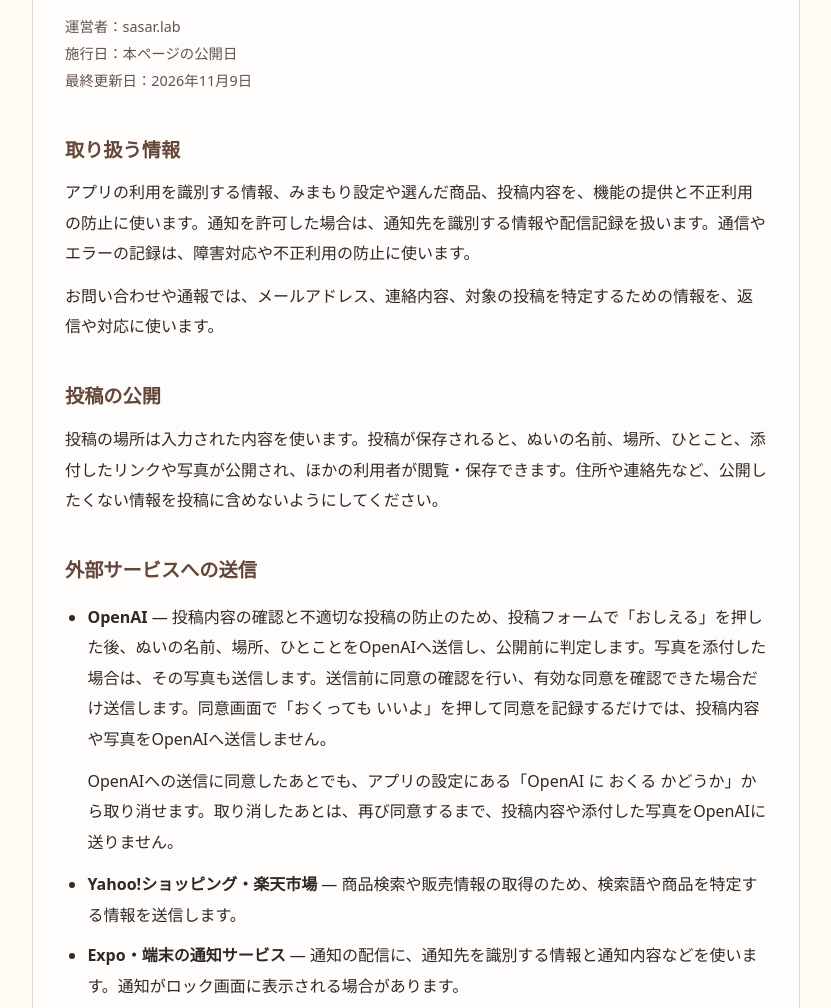
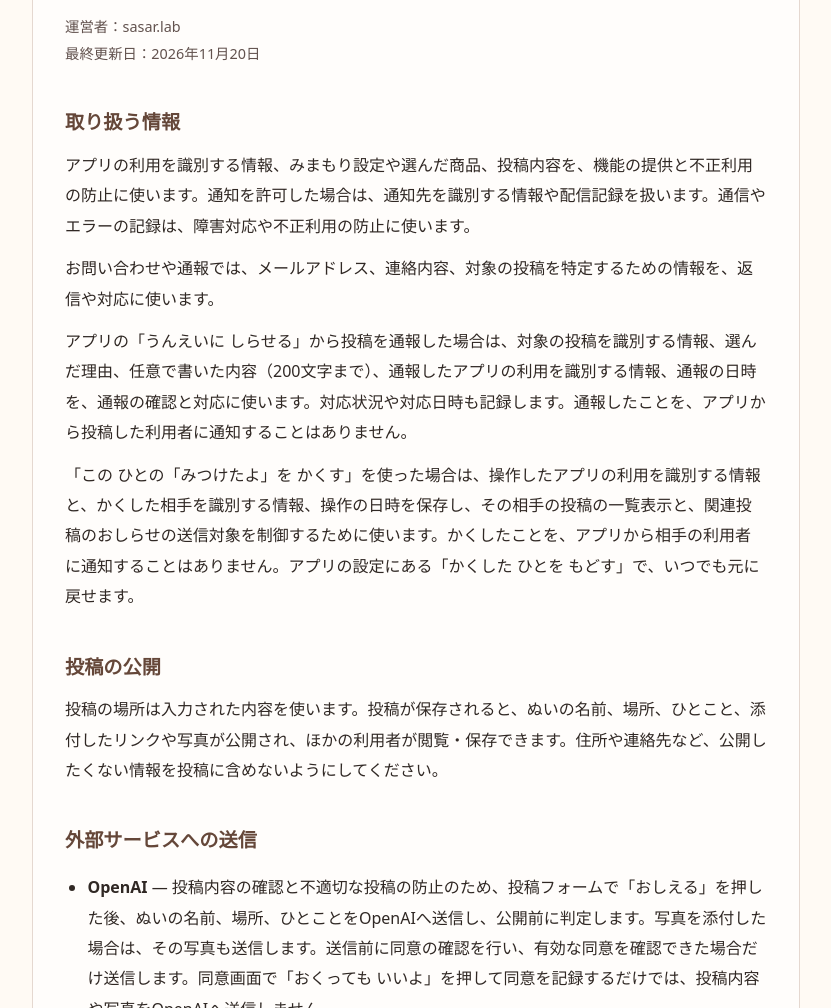
Before and after one commit to sasar-lab/sasar-lab.github.io, a plain HTML site: page nuiwatch/privacy/index.html in a window 1280 px wide. Shown: the part 240-1248 px from the top of the page, without its empty margins (224-1055 px from the left). Drawn offline with Linux system fonts and the light colour scheme.

Commit message:
docs: 通報・非表示と楽天リンクのプライバシー説明を更新

```diff
--- a/nuiwatch/privacy/index.html
+++ b/nuiwatch/privacy/index.html
@@ -17,10 +17,12 @@ a{color:var(--accent);text-underline-offset:.22em}a:hover{text-decoration-thickn
 <header><p class="brand">ぬいうぉっち</p><nav aria-label="ページ案内"><a href="../privacy/index.html" aria-current="page">プライバシーポリシー</a><a href="../support/index.html">お問い合わせ・通報</a></nav></header>
 <main id="main">
 <h1>プライバシーポリシー</h1>
-<p class="meta">運営者：sasar.lab<br>施行日：本ページの公開日<br>最終更新日：2026年11月9日</p>
+<p class="meta">運営者：sasar.lab<br>最終更新日：2026年11月20日</p>
 <h2>取り扱う情報</h2>
 <p>アプリの利用を識別する情報、みまもり設定や選んだ商品、投稿内容を、機能の提供と不正利用の防止に使います。通知を許可した場合は、通知先を識別する情報や配信記録を扱います。通信やエラーの記録は、障害対応や不正利用の防止に使います。</p>
 <p>お問い合わせや通報では、メールアドレス、連絡内容、対象の投稿を特定するための情報を、返信や対応に使います。</p>
+<p>アプリの「うんえいに しらせる」から投稿を通報した場合は、対象の投稿を識別する情報、選んだ理由、任意で書いた内容（200文字まで）、通報したアプリの利用を識別する情報、通報の日時を、通報の確認と対応に使います。対応状況や対応日時も記録します。通報したことを、アプリから投稿した利用者に通知することはありません。</p>
+<p>「この ひとの「みつけたよ」を かくす」を使った場合は、操作したアプリの利用を識別する情報と、かくした相手を識別する情報、操作の日時を保存し、その相手の投稿の一覧表示と、関連投稿のおしらせの送信対象を制御するために使います。かくしたことを、アプリから相手の利用者に通知することはありません。アプリの設定にある「かくした ひとを もどす」で、いつでも元に戻せます。</p>
 <h2>投稿の公開</h2>
 <p>投稿の場所は入力された内容を使います。投稿が保存されると、ぬいの名前、場所、ひとこと、添付したリンクや写真が公開され、ほかの利用者が閲覧・保存できます。住所や連絡先など、公開したくない情報を投稿に含めないようにしてください。</p>
 <h2>外部サービスへの送信</h2>
@@ -28,13 +30,14 @@ a{color:var(--accent);text-underline-offset:.22em}a:hover{text-decoration-thickn
 <li><strong>OpenAI</strong> — 投稿内容の確認と不適切な投稿の防止のため、投稿フォームで「おしえる」を押した後、ぬいの名前、場所、ひとことをOpenAIへ送信し、公開前に判定します。写真を添付した場合は、その写真も送信します。送信前に同意の確認を行い、有効な同意を確認できた場合だけ送信します。同意画面で「おくっても いいよ」を押して同意を記録するだけでは、投稿内容や写真をOpenAIへ送信しません。
 <p>OpenAIへの送信に同意したあとでも、アプリの設定にある「OpenAI に おくる かどうか」から取り消せます。取り消したあとは、再び同意するまで、投稿内容や添付した写真をOpenAIに送りません。</p>
 </li>
-<li><strong>Yahoo!ショッピング・楽天市場</strong> — 商品検索や販売情報の取得のため、検索語や商品を特定する情報を送信します。</li>
+<li><strong>Yahoo!ショッピング・楽天市場</strong> — 商品検索や販売情報の取得のため、検索語や商品を特定する情報を送信します。楽天市場の商品リンクにはアフィリエイトリンクを使用し、運営者が成果報酬を受け取る場合があります。リンクを開くと、楽天などのリンク先へIPアドレスやブラウザ・端末に関する情報が送られます。リンク先のCookie等の設定やログイン状態に応じて、クリックやその後の購入等の情報が、楽天側で成果の測定に利用される場合があります。</li>
 <li><strong>Expo・端末の通知サービス</strong> — 通知の配信に、通知先を識別する情報と通知内容などを使います。通知がロック画面に表示される場合があります。</li>
 <li><strong>Cloudflare</strong> — サービスの処理とデータ・画像の保存に利用します。</li>
 <li><strong>X・外部サイト</strong> — Xのプレビューや外部画像の表示、リンクを開く操作に伴って、配信元やリンク先へ接続情報が送られる場合があります。</li>
 </ul>
 <h2>保存と削除</h2>
 <p>投稿一覧には、原則として当日を含む直近5日分を表示します。表示期間が終わったあとやアプリを削除したあとも、サーバーに情報が残る場合があります。写真の送信後に投稿を取りやめた場合も、保存済みの写真が残ることがあります。</p>
+<p>アプリから受け付けた通報は、作成から180日を経過した対応済みのものを月に1回削除し、対応が済んでいないものは対応が完了するまで保存します。対象の投稿やアプリの利用を識別する情報が削除されたあとも、通報の記録は残る場合があります。かくした記録は、「かくした ひとを もどす」で元に戻したとき、または関係するアプリの利用を識別する情報がサーバーから削除されたときに削除します。</p>
 <p>掲載停止やデータの削除は、<a href="../support/index.html">お問い合わせ・通報ページ</a>からご相談ください。通知・写真・カメラの許可は端末の設定で変更できます。</p>
 <h2>お問い合わせ</h2>
 <div class="contact"><p><a class="mail" href="mailto:sasar.lab.dev@gmail.com">sasar.lab.dev@gmail.com</a></p></div>
```
